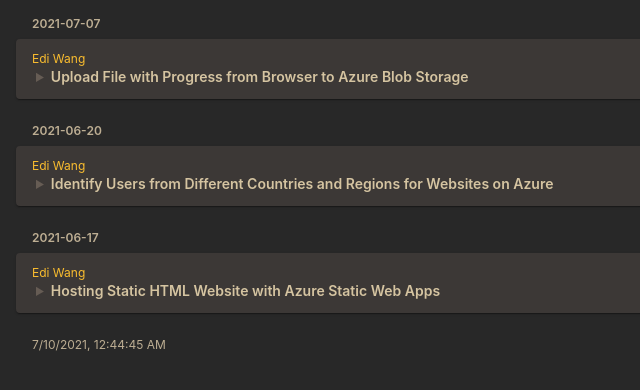
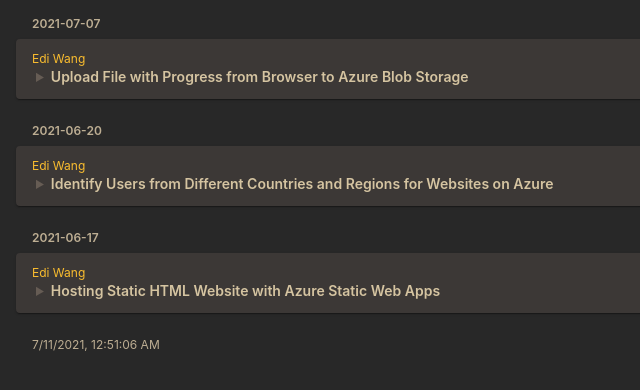
Before and after one commit to rastrainj/osmosfeed, a plain HTML site: page index.html in a window 1280 px wide. Shown: the full height of the page, 0-640 px from the left. Drawn offline with Linux system fonts and the light colour scheme.

Commit message:
deploy: ad06554f21971039ffa8c1d115cc65e68020c4bd

```diff
--- a/index.html
+++ b/index.html
@@ -112,7 +112,7 @@
   </section>
 
   <footer>
-    <time id="build-timestamp" datetime="2021-07-10T00:44:45.903Z">2021-07-10T00:44:45.903Z</time>
+    <time id="build-timestamp" datetime="2021-07-11T00:51:06.909Z">2021-07-11T00:51:06.909Z</time>
     <span><a class="footer-link" href="https://github.com/osmoscraft/osmosfeed">osmosfeed 1.11.0</a></span>
   </footer>
   <script src="index.js"></script>
```
Also changed, not shown: 1 other file.
